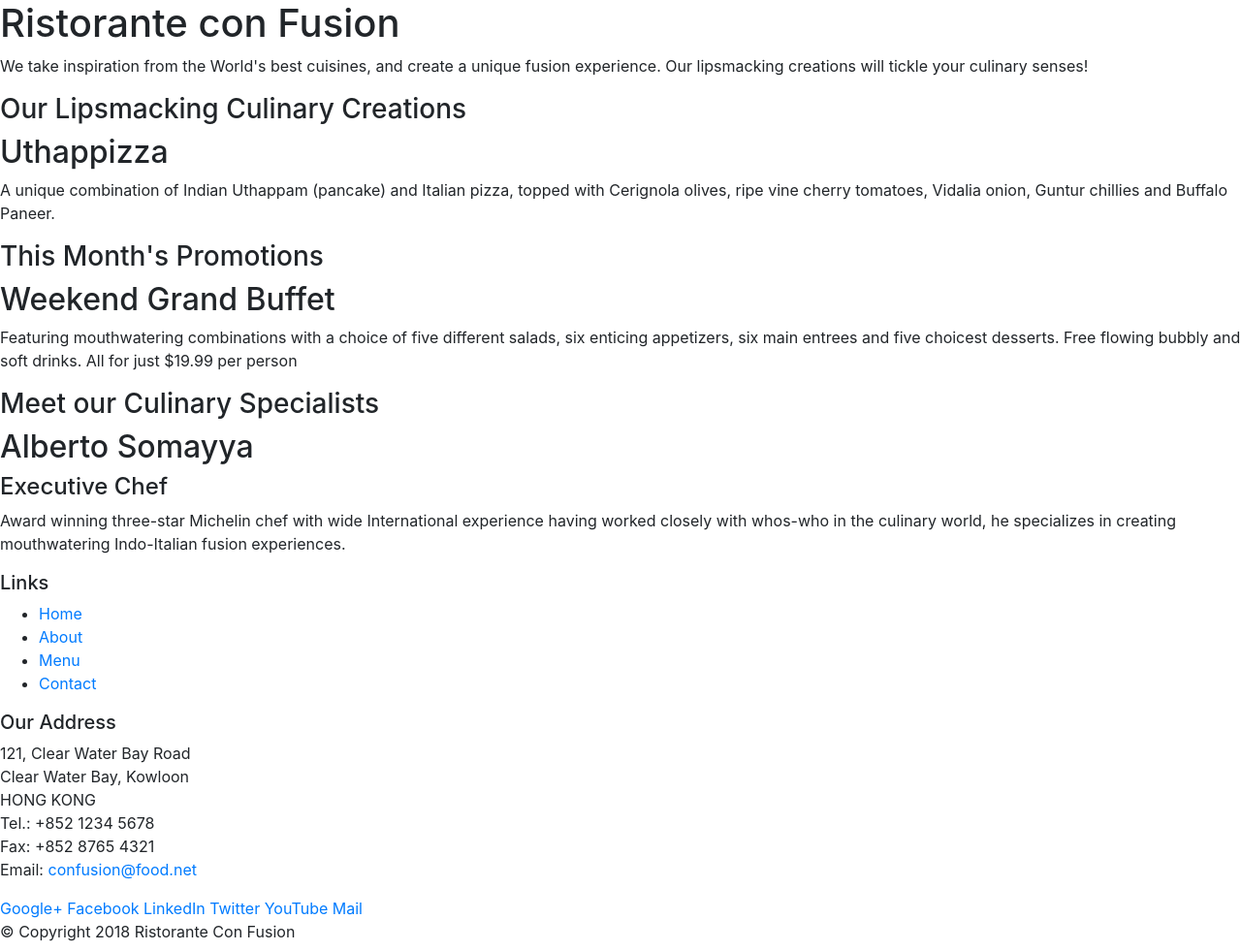
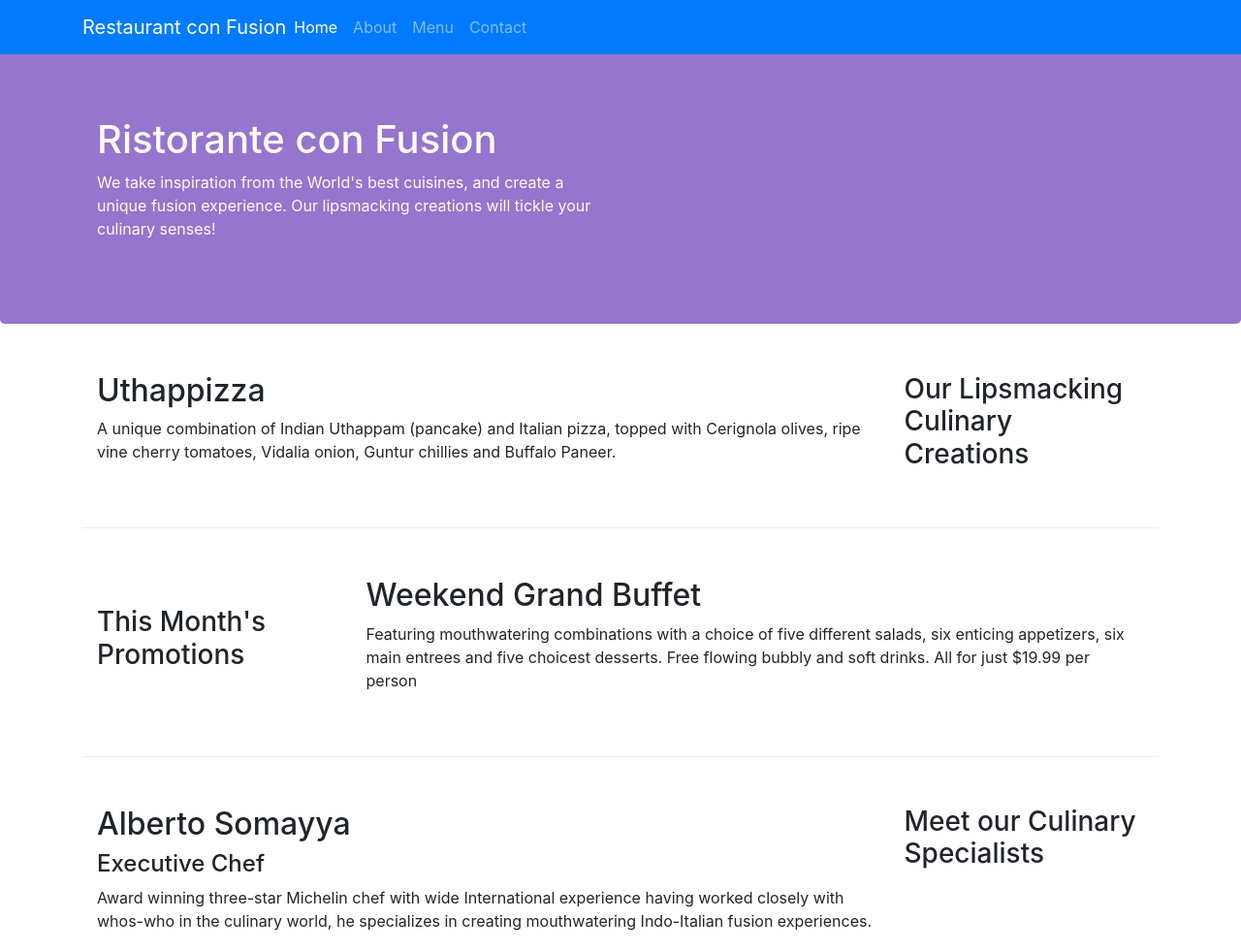
Before and after one commit to Aboudekhani/Front-End-Web-UI-Frameworks-and-Tools-Bootstrap-4-Coursera, a website: page index.html in a window 1280 px wide. Shown: the top 981 px of the page at 97% size. Drawn offline with nearby package versions, Linux system fonts and the light colour scheme.

Commit message:
navabr & breadcrumb

```diff
--- /dev/null
+++ b/css/styles.css
@@ -0,0 +1,36 @@
+.row-header{
+    margin:0px auto;
+    padding:0px;
+}
+
+.row-content {
+    margin:0px auto;
+    padding: 50px 0px 50px 0px;
+    border-bottom: 1px ridge;
+    min-height:200px;
+}
+
+.footer{
+    background-color: #D1C4E9;
+    margin:0px auto;
+    padding: 20px 0px 20px 0px;
+}
+.jumbotron {
+    padding:70px 30px 70px 30px;
+    margin:0px auto;
+    background: #9575CD ;
+    color:floralwhite;
+}
+
+address{
+    font-size:80%;
+    margin:0px;
+    color:#0f0f0f;
+}
+body{
+    padding: 50px 0px 0px 0px ;
+    z-index: 0;
+}
+.navbar-dark{
+    background-color: #512da8;
+}
--- a/index.html
+++ b/index.html
@@ -8,51 +8,68 @@
 
     <!-- Bootstrap CSS -->
     <link rel="stylesheet" href="node_modules/bootstrap/dist/css/bootstrap.min.css">
+    <link href="css/styles.css" rel="stylesheet">
     <title>Ristorante Con Fusion</title>
 </head>
 
 <body>
+    <nav class="navbar navbar-dark navbar-expand-sm bg-primary fixed-top">
+        <div class="container">
+            <button class="navbar-toggler" type="button" data-toggle="collapse" data-target="#Navbar">
+                <span class="navbar-toggler-icon"></span>
+            </button>
+            <a class="navbar-brand mr-auto" href="#">Restaurant con Fusion</a>
+            <div class="collapse navbar-collapse" id="Navbar">
+            <ul class="navbar-nav mr-auto">
+                <li class="nav-item"><a class="nav-link active" href="#" >Home</a>    </li>
+                <li class="nav-item"><a class="nav-link" href="./aboutus.html">About</a>    </li>
+                <li class="nav-item"><a class="nav-link" href="#">Menu</a>    </li>
+                <li class="nav-item"><a class="nav-link" href="#">Contact</a>    </li>
 
-    <header>
-        <div>
-            <div>
-                <div>
+            </ul>
+        </div>
+        </div>
+    </nav>
+    <header class="jumbotron">
+        <div class="container">
+            <div class="row row-header align-items-center">
+                <div class="col-12 col-sm-6">
                     <h1>Ristorante con Fusion</h1>
                     <p>We take inspiration from the World's best cuisines, and create a unique fusion experience. Our lipsmacking creations will tickle your culinary senses!</p>
                 </div>
-                <div>
+                <div class="col-12 col-sm">
                 </div>
             </div>
         </div>
     </header>
 
-    <div>
-        <div>
-            <div>
+    <div class="container">
+        <div class="row row-content align-items-center">
+            <div class=" col-12 col-sm-4 order-sm-last col-md-3">
                 <h3>Our Lipsmacking Culinary Creations</h3>
             </div>
-            <div>
+            <div class="col col-sm order-sm-first col-md">
                 <h2>Uthappizza</h2>
                 <p>A unique combination of Indian Uthappam (pancake) and Italian pizza, topped with Cerignola olives, ripe vine cherry tomatoes, Vidalia onion, Guntur chillies and Buffalo Paneer.</p>
             </div>
         </div>
 
 
-        <div>
-            <div>
+        <div class="row row-content align-items-center">
+            <div class=" col-12 col-sm-4 col-md-3">
                 <h3>This Month's Promotions</h3>
             </div>
-            <div>
+            <div class="col col-sm col-md">
                 <h2>Weekend Grand Buffet</h2>
                 <p>Featuring mouthwatering combinations with a choice of five different salads, six enticing appetizers, six main entrees and five choicest desserts. Free flowing bubbly and soft drinks. All for just $19.99 per person </p>
             </div>
         </div>
 
-        <div>
-            <div>
+        <div class="row row-content">
+            <div class=" col-12 col-sm-4 order-sm-last col-md-3" >
                 <h3>Meet our Culinary Specialists</h3>
             </div>
-            <div>
+            <div class="col col-sm order-sm-first col-md">
                 <h2>Alberto Somayya</h2>
                 <h4>Executive Chef</h4>
                 <p>Award winning three-star Michelin chef with wide International experience having worked closely with whos-who in the culinary world, he specializes in creating mouthwatering Indo-Italian fusion experiences. </p>
@@ -60,19 +77,19 @@
         </div>
     </div>
 
-    <footer>
-        <div>
-            <div>
-                <div>
+    <footer class="footer">
+        <div class="container">
+            <div class="row ">
+                <div class="col-4 offset-1 col-sm-2">
                     <h5>Links</h5>
-                    <ul>
+                    <ul class="list-unstyled">
                         <li><a href="#">Home</a></li>
-                        <li><a href="#">About</a></li>
+                        <li><a href="aboutus.html">About</a></li>
                         <li><a href="#">Menu</a></li>
                         <li><a href="#">Contact</a></li>
                     </ul>
                 </div>
-                <div>
+                <div class="col-7 col-sm-5">
                     <h5>Our Address</h5>
                     <address>
 		              121, Clear Water Bay Road<br>
@@ -83,8 +100,8 @@
 		              Email: <a href="mailto:confusion@food.net">confusion@food.net</a>
 		           </address>
                 </div>
-                <div>
-                    <div>
+                <div class="col-12 col-sm-4 align-self-center">
+                    <div class="text-center">
                         <a href="http://google.com/+">Google+</a>
                         <a href="http://www.facebook.com/profile.php?id=">Facebook</a>
                         <a href="http://www.linkedin.com/in/">LinkedIn</a>
@@ -94,8 +111,8 @@
                     </div>
                 </div>
            </div>
-           <div>
-                <div>
+           <div class="row justify-content-center">
+                <div class="col-auto">
                     <p>© Copyright 2018 Ristorante Con Fusion</p>
                 </div>
            </div>
```
Also changed, not shown: aboutus.html (added, +133 -0 lines).
